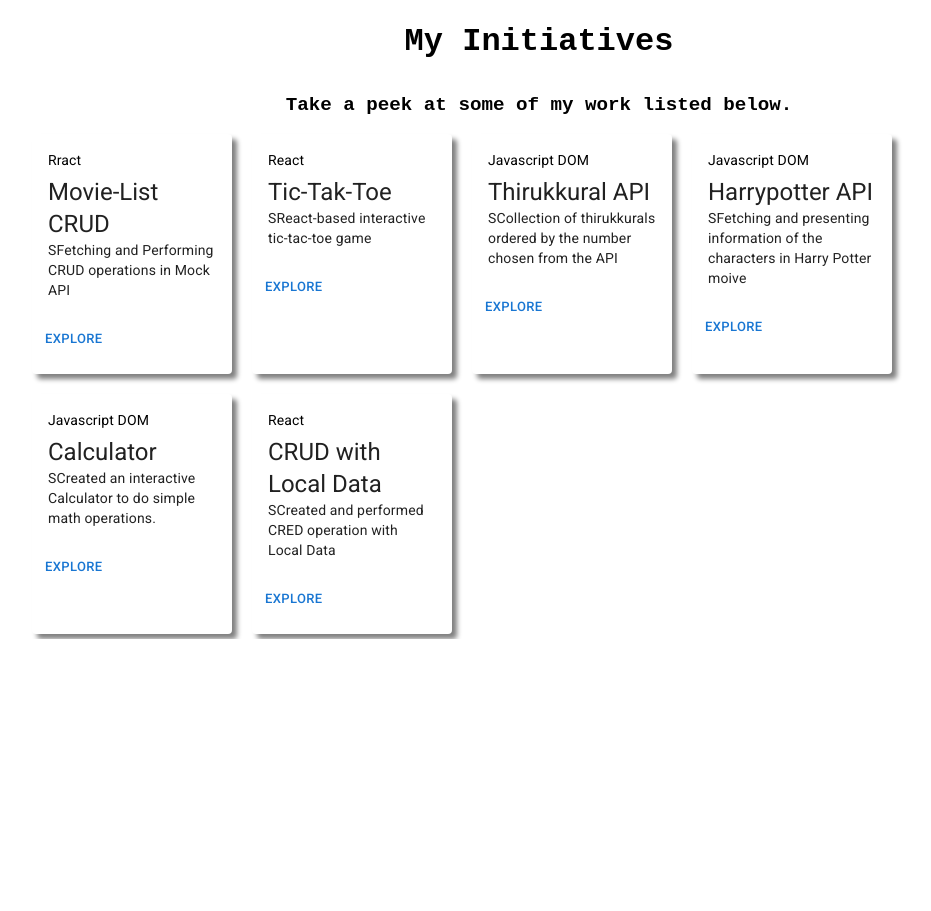
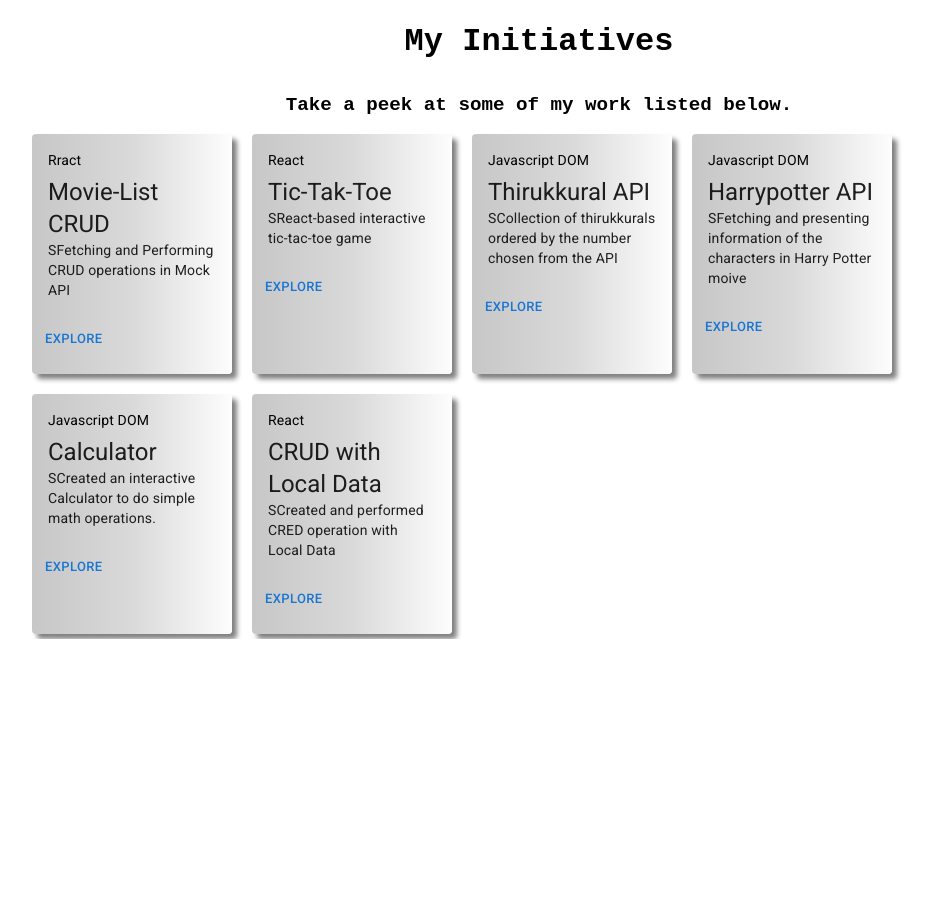
Before and after one commit to rajm688/resume_new, a React (Create React App) app: page / in a window 1280 px wide. Shown: the part 2660-3571 px from the top of the page, without its empty margins (101-1032 px from the left). Built offline with nearby package versions, Linux system fonts and the light colour scheme.

Commit message:
project style added

```diff
--- a/src/Projects.js
+++ b/src/Projects.js
@@ -70,7 +70,7 @@ export function Projects() {
 function ProjectDetails({ name, Details, Tools, link }) {
   return (
     <div className="trans">
-      <Card sx={{ width: 200, height: 240, boxShadow: "5px 5px 5px gray" }}>
+      <Card sx={{ width: 200, height: 240, boxShadow: "5px 5px 5px gray",background: "linear-gradient(90deg, #a3a3a39c, #d0d0d0cd, #fdfdfd)" }}>
         <CardContent>
           <Typography
             sx={{ fontSize: 14, color: "black" }}
```
